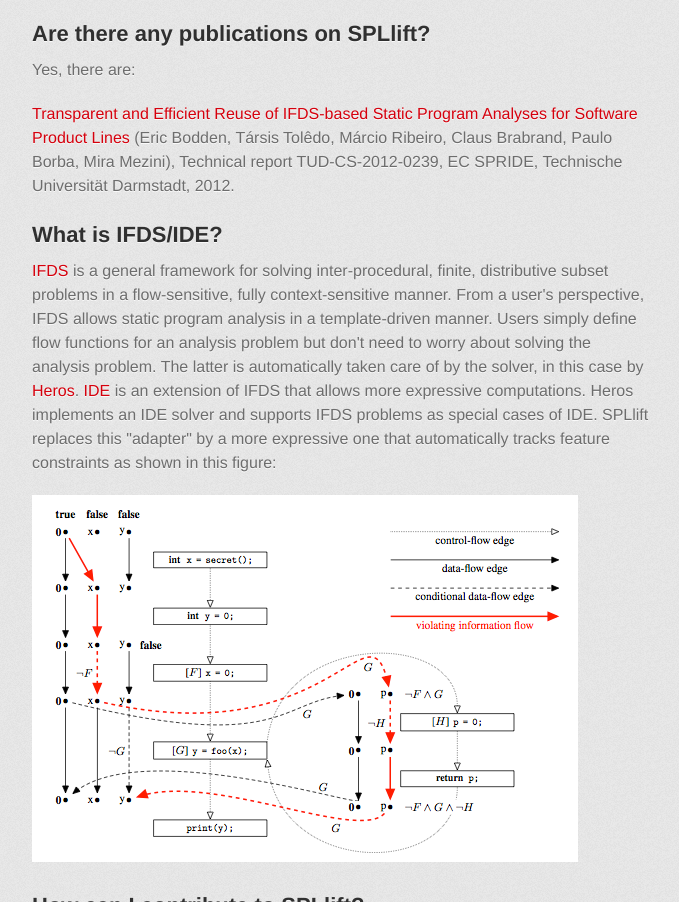
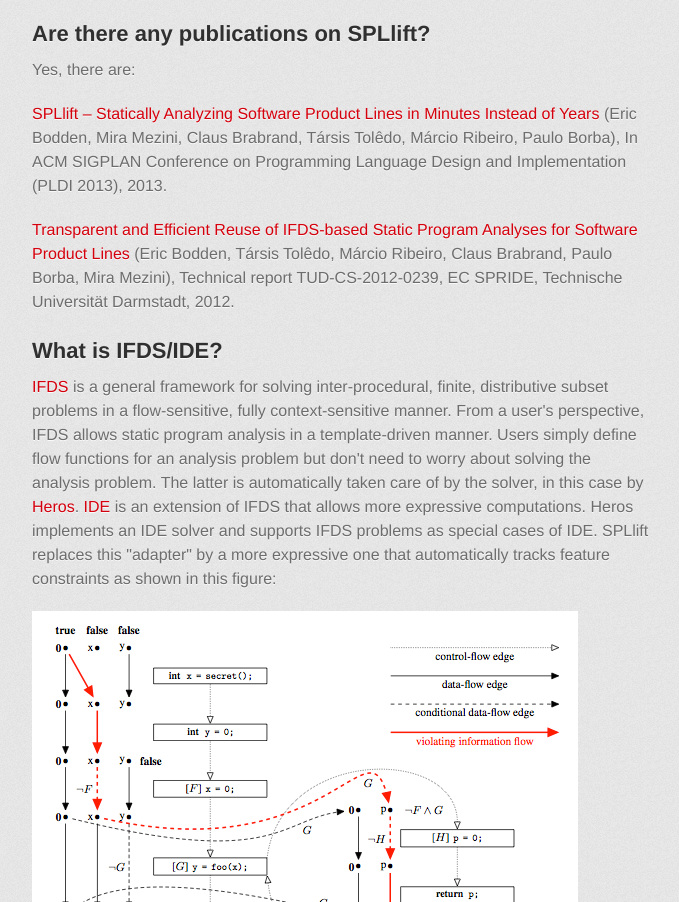
Before and after one commit to secure-software-engineering/SPLlift, a plain HTML site: page index.html in a window 1280 px wide. Shown: the part 1779-2681 px from the top of the page, without its empty margins (298-977 px from the left). Drawn offline with Linux system fonts and the light colour scheme; a web font is replaced by a local one.

Commit message:
added PLDI paper

```diff
--- a/index.html
+++ b/index.html
@@ -61,6 +61,8 @@
 
 <p>Yes, there are:</p>
 
+<p><a href="http://www.bodden.de/pubs/bmb+13spllift.pdf">SPLlift – Statically Analyzing Software Product Lines in Minutes Instead of Years</a> (Eric Bodden, Mira Mezini, Claus Brabrand, Társis Tolêdo, Márcio Ribeiro, Paulo Borba), In ACM SIGPLAN Conference on Programming Language Design and Implementation (PLDI 2013), 2013.</p>
+
 <p><a href="http://www.bodden.de/pubs/btr+12transparent.pdf">Transparent and Efficient Reuse of IFDS-based Static Program Analyses for Software Product Lines</a> (Eric Bodden, Társis Tolêdo, Márcio Ribeiro, Claus Brabrand, Paulo Borba, Mira Mezini), Technical report TUD-CS-2012-0239, EC SPRIDE, Technische Universität Darmstadt, 2012.</p>
 
 <h2>What is IFDS/IDE?</h2>
```
